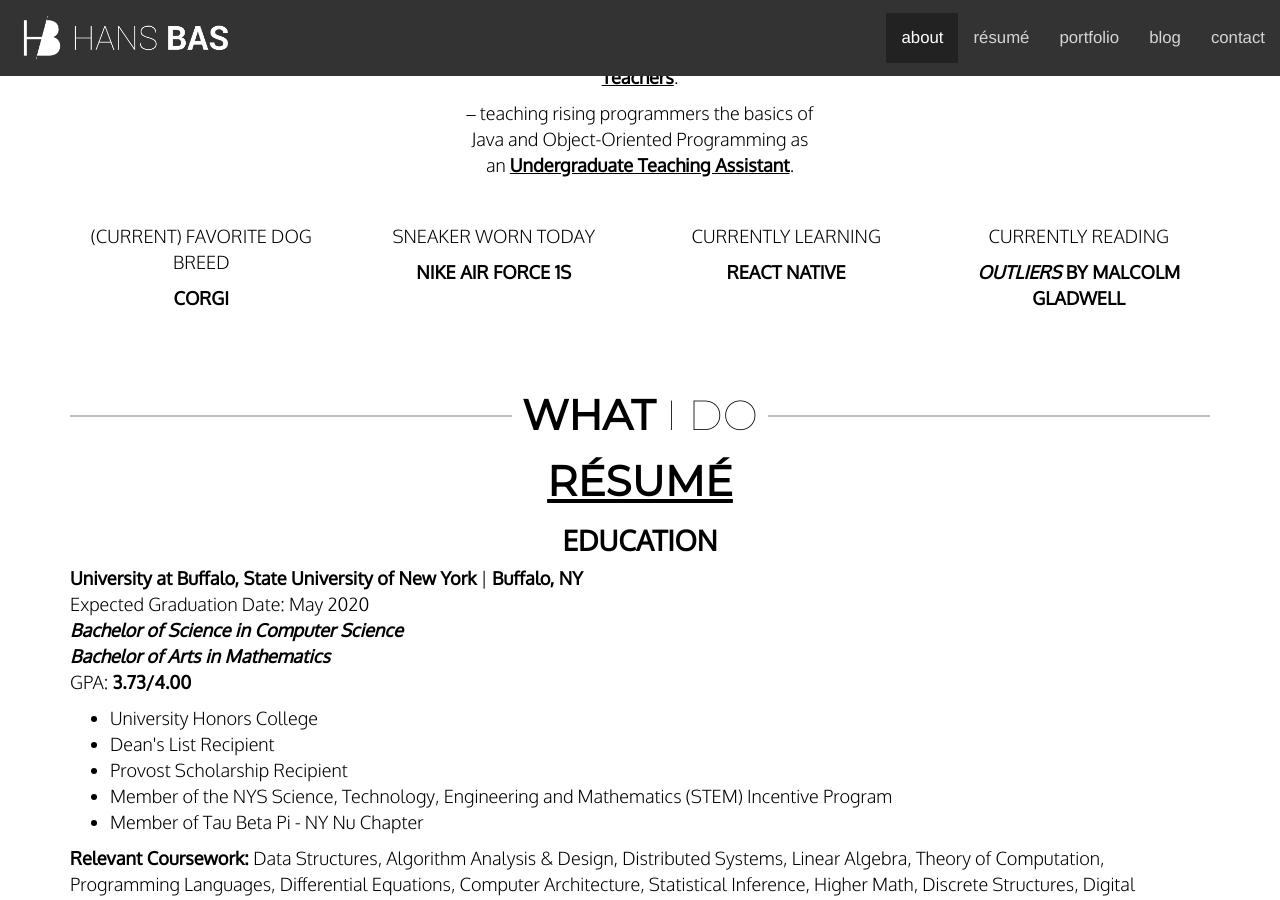
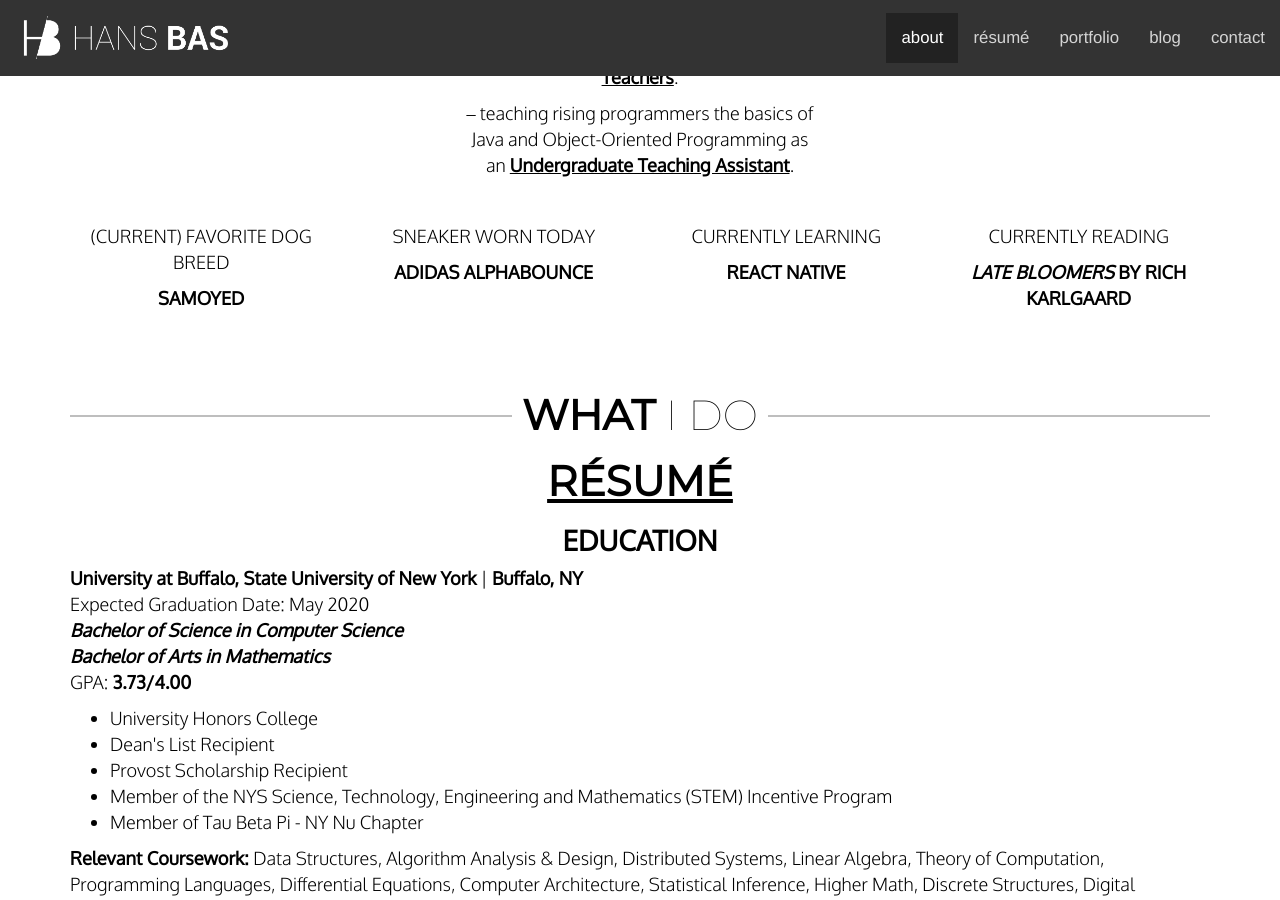
Before and after one commit to haanmiba/haanmiba.github.io, a Jekyll site: the page built from index.md, in a window 1280 px wide and 900 px high, scrolled down 1386 px. Built offline with Jekyll 4.4.1, drawn with Linux system fonts in a browser that asks for light colours; nearby versions of some CDN libraries.

Commit message:
Updated about section
Updated favorite dog breed to Samoyed, sneaker of the day to Adidas Alphabounce, and updated book to Late Bloomers by Rich Karlgaard

```diff
--- a/_data/about.yml
+++ b/_data/about.yml
@@ -3,9 +3,9 @@ currently:
     subject: "Teachers Pay Teachers"
   - action: "teaching rising programmers the basics of Java and Object-Oriented Programming as an"
     subject: "Undergraduate Teaching Assistant"
-dog: "Corgi"
-sneaker: "Nike Air Force 1s"
+dog: "Samoyed"
+sneaker: "Adidas Alphabounce"
 learning: "React Native"
 reading:
-  book: "Outliers"
-  author: "Malcolm Gladwell"
+  book: "Late Bloomers"
+  author: "Rich Karlgaard"
```
